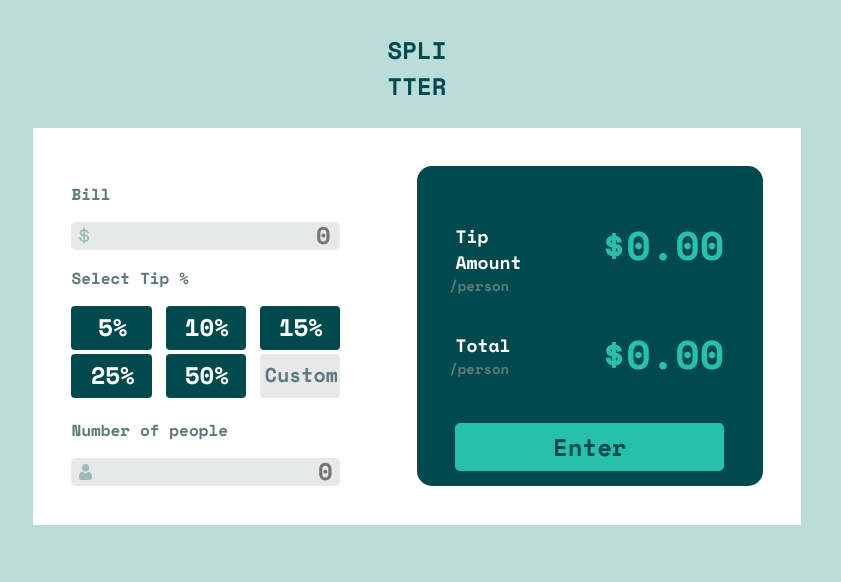
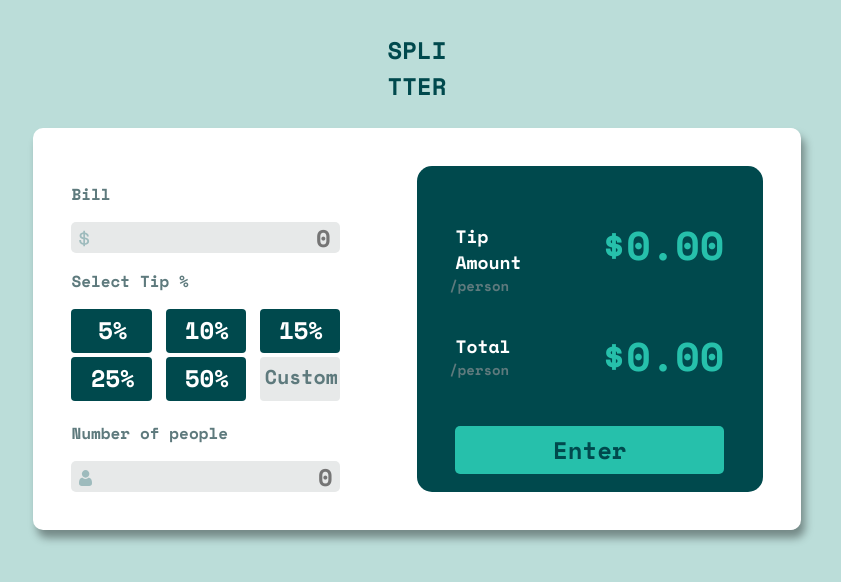
Before and after one commit to DanielAlejandro2605/Tip-Calculator, a plain HTML site: page docs/index.html in a window 1280 px wide. Shown: the whole page, without its empty margins (223-1064 px from the left). Drawn offline with nearby package versions, Linux system fonts and the light colour scheme.

Commit message:
Last commit

```diff
--- a/docs/styles/styles.css
+++ b/docs/styles/styles.css
@@ -29,6 +29,8 @@ header{
 #main_container{
   background-color: var(--container-background);
   display: flex;
+  box-shadow: 4.0px 8.0px 8.0px hsl(0deg 0% 0% / 0.38);
+  border-radius: 10px;
 }
 #data_container{
   padding: 5%;
@@ -56,6 +58,7 @@ p{
 }
 .input_container input{
   width: 85%;
+  margin-top: 1%;
   height: 1.5rem;
   border: 0;
   background-color: inherit;
```
